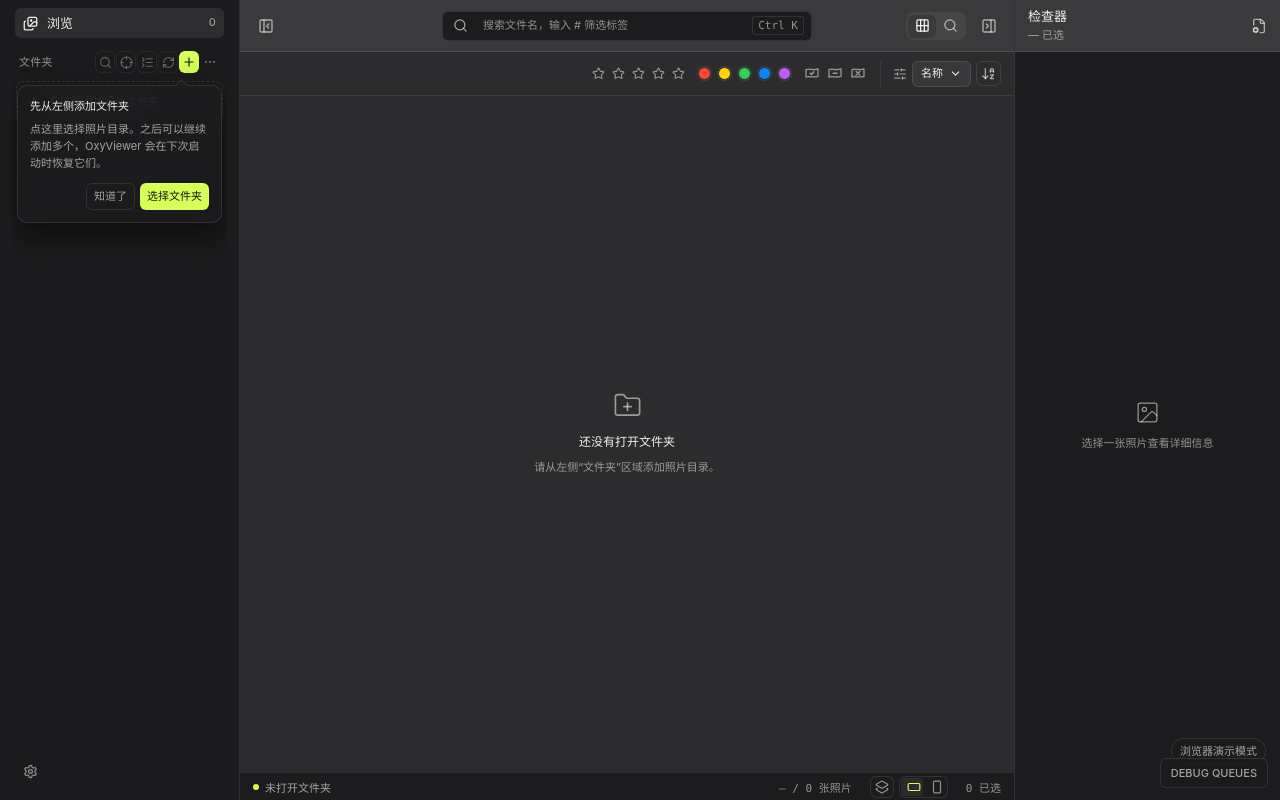
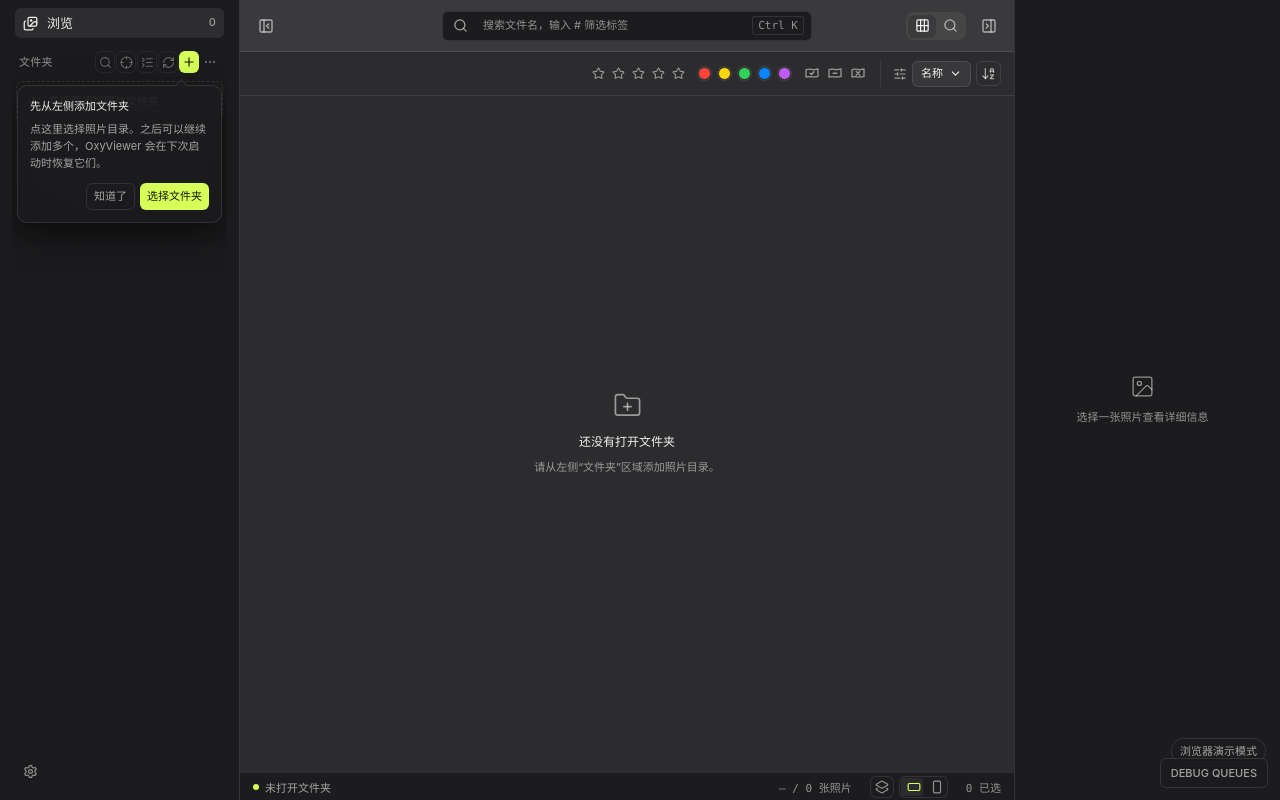
Before and after one commit to oxygenkun/oxyviewer, a React (Vite) app in the folder apps/desktop/: page / in a window 1280 px wide. Built offline with nearby package versions, Linux system fonts and the light colour scheme.

Commit message:
feat(inspector): simplify the photo details panel
- Start the panel at Basic info and keep tag-sync feedback beside its heading.
- Label ISO and compensation as Exposure and allow the row to wrap at larger text sizes.

```diff
--- a/apps/desktop/src/App.tsx
+++ b/apps/desktop/src/App.tsx
@@ -1211,7 +1211,6 @@ export function App({ perfScenario }: { perfScenario?: PerfScenario }) {
       <Inspector
         asset={activeAsset}
         selectedPaths={assets.filter((asset) => selectedIds.includes(asset.id)).map((asset) => asset.path)}
-        selectedCount={selectedIds.length}
         t={t}
       />
       {(progressivelyFilterMetadata ? progressiveMetadataQuery.isSuccess : assetsQuery.isSuccess) &&
--- a/apps/desktop/src/components/inspector/Inspector.tsx
+++ b/apps/desktop/src/components/inspector/Inspector.tsx
@@ -1,6 +1,6 @@
 import { useMutation, useQuery, useQueryClient } from "@tanstack/react-query";
 import { useState } from "react";
-import { Circle, Download, FileCog, FolderSearch, Image, RefreshCw, Star, X } from "lucide-react";
+import { Circle, Download, FolderSearch, Image, RefreshCw, Star, X } from "lucide-react";
 import {
   chooseAndConfigureExiftool,
   getAssetDetails,
@@ -23,7 +23,6 @@ import { TagSyncIndicator } from "./TagSyncIndicator";
 
 interface InspectorProps {
   asset?: AssetSummary;
-  selectedCount: number;
   selectedPaths: string[];
   t: (key: MessageKey) => string;
 }
@@ -35,7 +34,7 @@ const pickLabels: Array<[PickLabel, MessageKey]> = [
   ["rejected", "flagRejected"],
 ];
 
-export function Inspector({ asset, selectedCount, selectedPaths, t }: InspectorProps) {
+export function Inspector({ asset, selectedPaths, t }: InspectorProps) {
   const queryClient = useQueryClient();
   const [syncPending, setSyncPending] = useState(false);
   const projection = useMetadataProjectionStore((state) => asset ? state.records[asset.path] : undefined);
@@ -103,34 +102,22 @@ export function Inspector({ asset, selectedCount, selectedPaths, t }: InspectorP
   const capture = details.data?.captureMetadata;
 
   return (
-    <aside className="inspector">
-      <header className="inspector__header">
-        <div className="inspector__header-title">
-          <strong>{t("inspector")}</strong><span>{selectedCount || "—"} {t("selected")}</span>
-        </div>
-        <div className="inspector__header-tools">
+    <aside className="inspector" aria-label={t("inspector")}>
+      <div className="inspector__body">
         <TagSyncIndicator t={t} />
-          <FileCog size={16} />
-        </div>
-      </header>
         {!asset ? (
           <div className="inspector__empty">
             <Image size={25} strokeWidth={1.25} />
             <span>{t("noSelection")}</span>
           </div>
-      ) : (
-        <div className="inspector__body">
-          <div className="inspector__asset-title">
-            <strong>{asset.name}</strong>
-            <span>{asset.path}</span>
-          </div>
+        ) : <>
           <InspectorSection title={t("basicInfo")}>
             <div className="capture-strip">
               <CaptureValue label={t("aperture")} value={capture?.aperture} />
               <CaptureValue label={t("shutterSpeed")} value={capture?.exposureTime} />
               <CaptureValue label={t("focalLength")} value={capture?.focalLength} />
               <CaptureIsoValue
-                label={t("iso")}
+                label={t("exposure")}
                 value={capture?.iso ? `ISO ${capture.iso}` : undefined}
                 exposureCompensation={capture?.exposureCompensation}
                 exposureLabel={t("exposureCompensation")}
@@ -265,8 +252,8 @@ export function Inspector({ asset, selectedCount, selectedPaths, t }: InspectorP
                   : "—"}
             />
           </InspectorSection>
+        </>}
       </div>
-      )}
       {syncPending ? (
         <div className="metadata-provider-overlay" role="presentation">
           <div
--- a/apps/desktop/src/components/inspector/TagSyncIndicator.tsx
+++ b/apps/desktop/src/components/inspector/TagSyncIndicator.tsx
@@ -8,7 +8,7 @@ import type { MessageKey } from "@/lib/i18n";
 const FALLBACK_POLL_MS = 15_000;
 
 /**
- * Mirror-queue state for the whole window, parked in a fixed header slot.
+ * Mirror-queue state for the whole window, beside the inspector's first section.
  *
  * It never participates in the inspector body's flow: mounting, hiding or
  * resolving it cannot change the panel height, so a tag edit no longer
--- a/apps/desktop/src/lib/i18n.ts
+++ b/apps/desktop/src/lib/i18n.ts
@@ -183,7 +183,7 @@ const messages = {
     aperture: "光圈",
     shutterSpeed: "快门",
     focalLength: "焦距",
-    iso: "ISO",
+    exposure: "曝光",
     exposureCompensation: "曝光补偿",
     pixelDimensions: "像素尺寸",
     chromaSubsampling: "色度采样",
@@ -578,7 +578,7 @@ const messages = {
     aperture: "Aperture",
     shutterSpeed: "Shutter",
     focalLength: "Focal length",
-    iso: "ISO",
+    exposure: "Exposure",
     exposureCompensation: "Exposure comp.",
     pixelDimensions: "Pixel dimensions",
     chromaSubsampling: "Chroma subsampling",
--- a/apps/desktop/src/styles/inspector.css
+++ b/apps/desktop/src/styles/inspector.css
@@ -1,34 +1,18 @@
 .inspector {
   display: grid;
-  grid-template-rows: 52px minmax(0, 1fr);
+  grid-template-rows: minmax(0, 1fr);
   min-width: 0;
   min-height: 0;
   border-left: 1px solid var(--line);
   background: var(--bg);
 }
-.inspector__header {
-  position: relative;
-  display: flex;
-  align-items: center;
-  justify-content: space-between;
-  gap: var(--space-2);
-  padding: 0 13px;
-  border-bottom: 1px solid var(--line);
-  color: var(--muted);
-  background: var(--panel-raised);
-}
-.inspector__header-title { display: grid; gap: 2px; min-width: 0; }
-.inspector__header-title strong { color: var(--text); font: 400 .8125rem/1.3 var(--font-serif); }
-.inspector__header-title span { color: var(--faint); font-size: var(--font-size-small); }
-.inspector__header-tools { display: flex; flex: none; align-items: center; }
 /* Stable gutter: tags that reach the bottom edge keep their wrapping width
    whether or not the panel is scrollable. */
-.inspector__body { padding: 11px; overflow-y: auto; scrollbar-gutter: stable; scrollbar-width: thin; }
-.inspector__asset-title { display: grid; gap: var(--space-1); padding: 2px 2px 14px; }
-.inspector__asset-title strong { overflow: hidden; font-size: 0.8125rem; text-overflow: ellipsis; white-space: nowrap; }
-.inspector__asset-title span { overflow: hidden; color: var(--faint); font: var(--font-size-small) var(--font-mono); text-overflow: ellipsis; white-space: nowrap; }
-.inspector__empty { display: grid; place-items: center; align-content: center; gap: 10px; padding: 35px; color: var(--faint); font-size: 0.6875rem; line-height: 1.6; text-align: center; }
+.inspector__body { position: relative; padding: 11px; overflow-y: auto; scrollbar-gutter: stable; scrollbar-width: thin; }
+.inspector__empty { display: grid; min-height: 100%; place-items: center; align-content: center; gap: 10px; padding: 35px; color: var(--faint); font-size: 0.6875rem; line-height: 1.6; text-align: center; }
 .inspector-section { padding: 12px 2px; border-top: 1px solid var(--line); }
+.inspector__body > .inspector-section:first-of-type { padding-top: 2px; border-top: 0; }
+.inspector__body > .inspector-section:first-of-type > h3 { padding-inline-end: 24px; }
 .inspector-section h3 { margin: 0 0 12px; color: var(--faint); font-size: var(--font-size-small); letter-spacing: .02em; text-transform: none; }
 .capture-strip {
   display: grid;
@@ -43,8 +27,8 @@
 .capture-value { display: grid; gap: 3px; min-width: 0; padding: 8px 9px; background: var(--surface-muted); }
 .capture-value strong { overflow: hidden; color: var(--text); font: 600 0.75rem var(--font-mono); text-overflow: ellipsis; white-space: nowrap; }
 .capture-value span { color: var(--faint); font-size: var(--font-size-small); letter-spacing: .3px; }
-.capture-value__meta { display: flex; align-items: baseline; justify-content: space-between; gap: var(--space-1); min-width: 0; }
-.capture-value__ev { flex: none; color: var(--faint); font: 500 0.5625rem var(--font-mono); white-space: nowrap; }
+.capture-value__meta { display: flex; flex-wrap: wrap; align-items: baseline; gap: var(--space-1); min-width: 0; overflow-wrap: anywhere; }
+.capture-value__ev { flex: none; max-width: 100%; margin-inline-start: auto; color: var(--faint); font: 500 0.5625rem var(--font-mono); text-align: end; }
 .inspector-section label { display: block; margin: 10px 0 6px; color: var(--faint); font-size: var(--font-size-small); }
 .marking-controls { display: grid; gap: 3px; }
 .marking-control-row { display: grid; grid-template-columns: 2.5rem minmax(0, 1fr); min-height: 1.5rem; align-items: center; gap: var(--space-2); }
@@ -213,13 +197,13 @@
 .tag-editor__other > div { display: flex; flex-wrap: wrap; gap: 3px; }
 .tag-editor__other span { padding: 2px 4px; border-radius: 2px; color: var(--faint); background: var(--bg); font-size: var(--font-size-small); }
 .tag-editor__hint { display: block; margin-top: 5px; color: var(--warning); font-size: var(--font-size-small); line-height: 1.5; }
-/* Parked in the header's fixed slot: the queue state moves out of the panel
+/* Parked beside the first section heading: the queue state moves out of the panel
    flow, so showing and clearing it cannot cross the scroll threshold that the
    tags section sits on at a given window height. */
 .tag-sync-indicator {
   position: absolute;
-  top: 50%;
-  right: 36px;
+  top: 12px;
+  right: 11px;
   display: grid;
   width: 18px;
   height: 18px;
@@ -231,7 +215,6 @@
   background: transparent;
   opacity: 0;
   pointer-events: none;
-  transform: translateY(-50%);
   transition: color var(--transition-control), background-color var(--transition-control), border-color var(--transition-control);
 
   &[data-state="pending"],
```
Also changed, not shown: 2 other files (tests, documents, lock files or other folders). Lines whose indentation alone changed are shown as unchanged.
